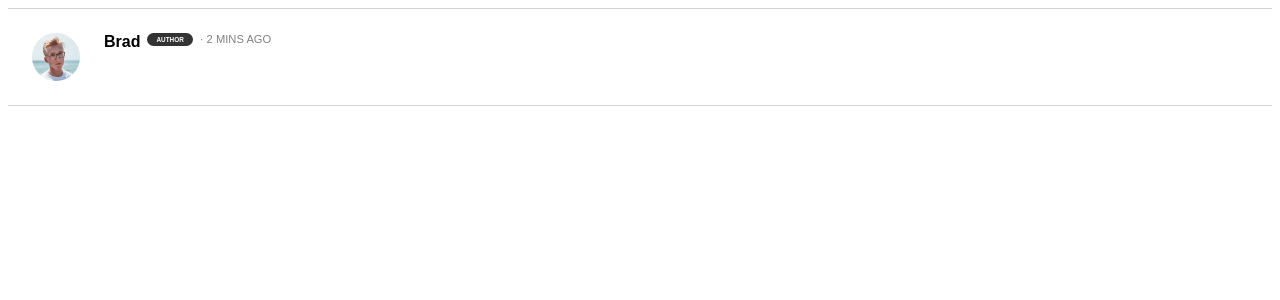
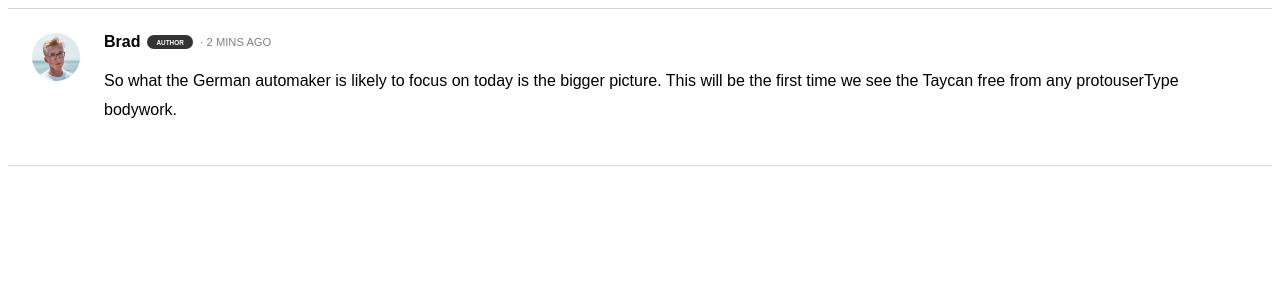
Before and after one commit to wahidrahim/vue-nested-comments, a Vue app: page / in a window 1280 px wide. Shown: the top 300 px of the page. Built offline with nearby package versions, Linux system fonts and the light colour scheme.

Commit message:
style comment body

```diff
--- a/src/App.vue
+++ b/src/App.vue
@@ -25,6 +25,8 @@ export default {
 </script>
 
 <style lang="scss">
+@import './scss/styles.scss';
+
 #app {
   font-family: sans-serif;
 }
--- a/src/comments.data.json
+++ b/src/comments.data.json
@@ -3,26 +3,26 @@
     "userName": "Brad",
     "userType": "author",
     "avatarUrl": "/images/sample-image-brad.jpg",
-    "comment": "So what the German automaker is likely to focus on today is the bigger picture. This will be the first time we see the Taycan free from any protouserType bodywork.",
+    "body": "So what the German automaker is likely to focus on today is the bigger picture. This will be the first time we see the Taycan free from any protouserType bodywork.",
     "upvotes": 123,
     "downvotes": 0,
-    "replies": [
+    "comments": [
       {
         "userName": "Steven",
         "userType": null,
-        "comment": "a reply",
+        "body": "a reply",
         "upvotes": 3,
         "downvotes": 0,
-        "replies": [],
+        "comments": [],
         "createdAt": "Mon, 04 May 2020 23:31:25 GMT"
       },
       {
         "userName": "Robert",
         "userType": null,
-        "comment": "another reply",
+        "body": "another reply",
         "upvotes": 1,
         "downvotes": 0,
-        "replies": [],
+        "comments": [],
         "createdAt": "Mon, 04 May 2020 23:31:25 GMT"
       }
     ],
--- a/src/components/Comment.vue
+++ b/src/components/Comment.vue
@@ -1,12 +1,15 @@
 <template>
   <div class="comment">
     <Avatar :url="comment.avatarUrl" />
-    <div class="details">
+    <div class="info">
+      <div class="d-flex-row align-items-center">
         <span class="user-name">{{ comment.userName }}</span>
         <Badge v-if="comment.userType" variant="dark">
           {{ comment.userType }}
         </Badge>
         <span class="created-at">· 2 mins ago</span>
+      </div>
+      <p class="body">{{ comment.body }}</p>
     </div>
   </div>
 </template>
@@ -39,13 +42,14 @@ $border: 1px solid lightgray;
   border-top: $border;
   border-bottom: $border;
 
-  .details {
-    display: flex;
-    align-items: flex-start;
-
   .user-name {
     font-weight: bold;
     margin-right: 0.4rem;
+  }
+
+  .body {
+    font-weight: lighter;
+    line-height: 1.8rem;
   }
 
   .created-at {
@@ -56,5 +60,4 @@ $border: 1px solid lightgray;
     font-weight: lighter;
   }
 }
-}
 </style>
--- /dev/null
+++ b/src/scss/styles.scss
@@ -0,0 +1,17 @@
+.d-flex {
+  display: flex;
+}
+
+.d-flex-row {
+  display: flex;
+  flex-flow: row;
+}
+
+.d-flex-column {
+  display: flex;
+  flex-flow: column;
+}
+
+.align-items-center {
+  align-items: center;
+}
```
Lines whose indentation alone changed are shown as unchanged.
